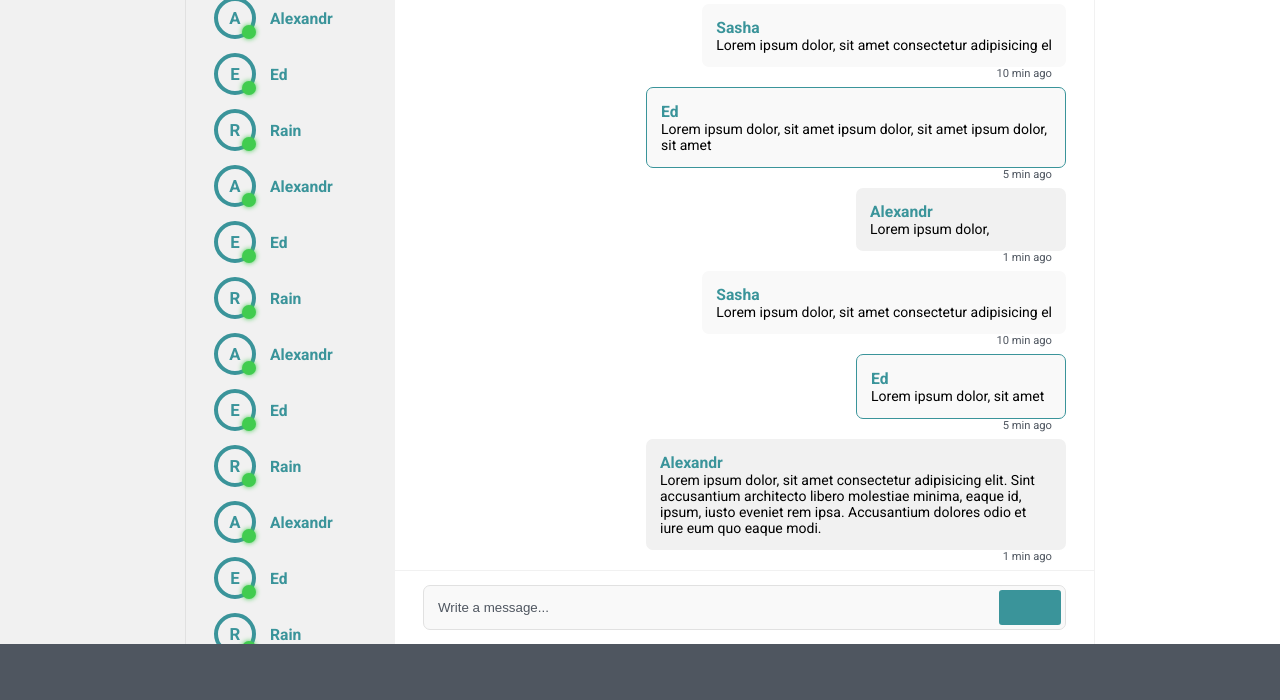
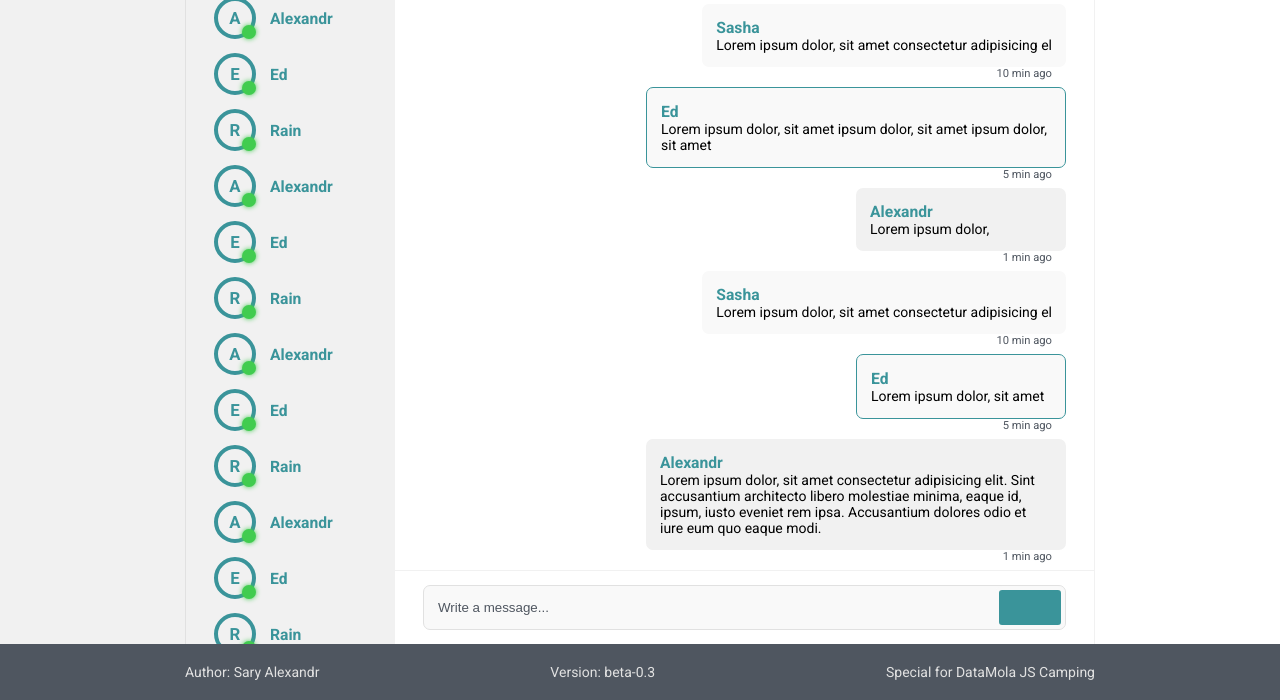
Before and after one commit to Hirakota/ChatSPA, a plain HTML site: page index.html in a window 1280 px wide. Shown: the part 100-800 px from the top of the page. Drawn offline with Linux system fonts and the light colour scheme; some icons are missing.

Commit message:
Finaly done !

```diff
--- a/UI/styles.css
+++ b/UI/styles.css
@@ -568,6 +568,16 @@ body {
     z-index: 1000;
 }
 
+.footer-body {
+    display: flex;
+    justify-content: space-between;
+    align-items: center;
+
+    height: 100%;
+
+    color: var(--grey-3);
+}
+
 
 
 @media screen and (max-width: 910px) {
--- a/index.html
+++ b/index.html
@@ -364,7 +364,17 @@
                 </div>
             </div>
         </main>
-        <footer class="footer"></footer>
+        <footer class="footer">
+            <div class="container">
+                <div class="space"></div>
+                <div class="footer-body">
+                    <span>Author: Sary Alexandr</span>
+                    <span>Version: beta-0.3</span>
+                    <span>Special for DataMola JS Camping</span>
+                </div>
+            </div>
+
+        </footer>
     </div>
 </body>
 </html>
```
